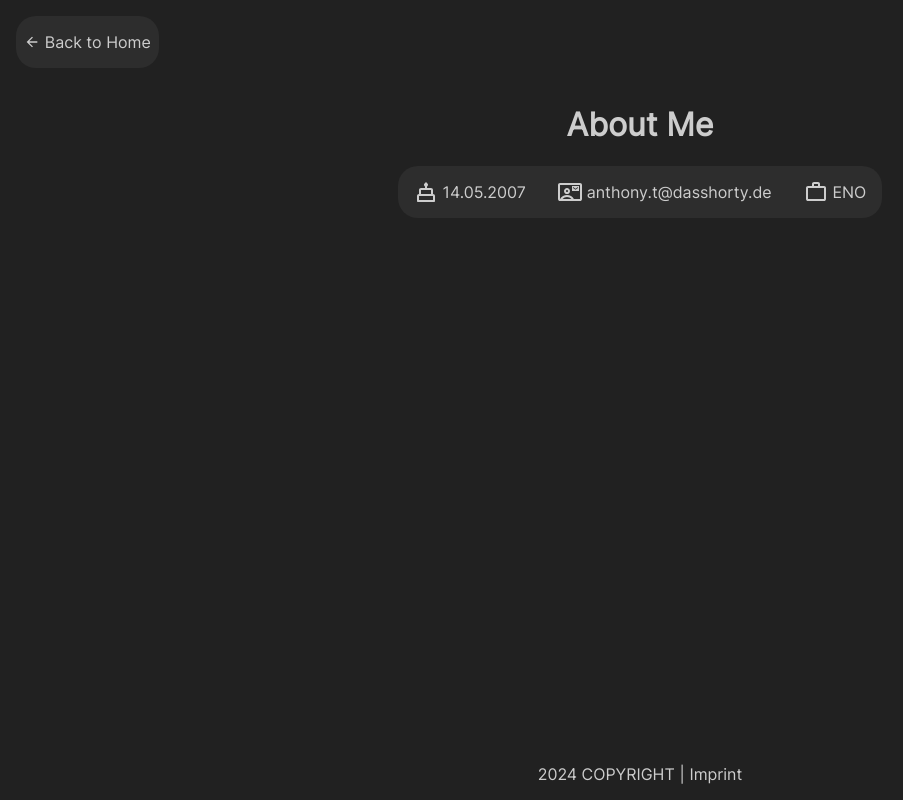
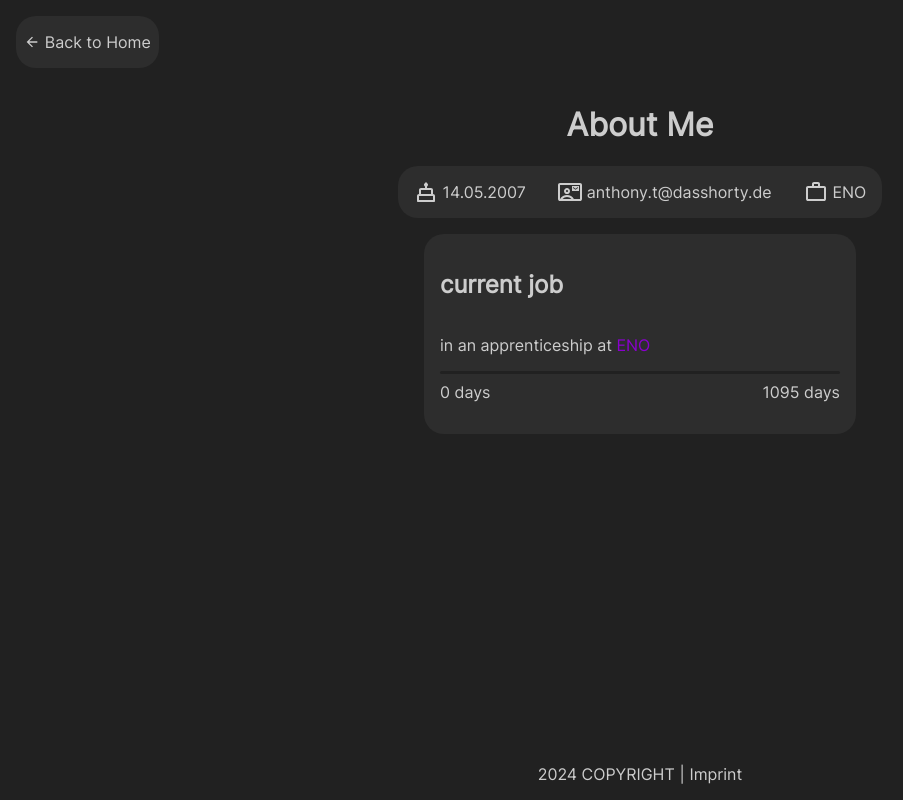
Before and after one commit to DasShorty/dashortyde, a plain HTML site: page about.html in a window 1280 px wide. Shown: the whole page, without its empty margins (0-903 px from the left). Drawn offline with Linux system fonts and the light colour scheme.

Commit message:
new updates

```diff
--- a/about.html
+++ b/about.html
@@ -8,6 +8,7 @@
     <link rel="icon" href="assets/logo-rounded.png">
     <link rel="stylesheet" href="css/footer.css">
     <script src="js/footer.js"></script>
+    <script src="js/about.js"></script>
 </head>
 <body>
 
@@ -42,7 +43,22 @@
         </div>
     </div>
 </div>
-
+<div class="about-long-info">
+    <div class="long-info-box">
+        <h2>current job</h2>
+        <div class="apprenticeship">
+            <p>in an apprenticeship at <a href="https://wirtschaft-goerlitz.de">ENO</a></p>
+            <div class="apprenticeship-bar">
+                <div id="apprenticeship-progress">
+                </div>
+            </div>
+            <div class="apprenticeship-bar-text">
+                <p><span id="apprenticeship-progress-text"></span> days</p>
+                <p><span id="apprenticeship-progress-total"></span> days</p>
+            </div>
+        </div>
+    </div>
+</div>
 <footer>
     <p id="footer-year"></p>
     <p class="footer-spacer">|</p>
--- a/css/about.css
+++ b/css/about.css
@@ -1,63 +1,3 @@
-
-#languages {
-    margin-top: 5rem;
-    display: grid;
-    grid-template-columns: auto auto auto;
-    gap: 2rem;
-}
-
-.lang-text {
-    display: flex;
-    justify-content: space-between;
-    align-items: center;
-}
-
-.loading-bar {
-    margin-top: 0.2rem;
-    width: 15rem;
-    height: 0.3rem;
-    background-color: var(--loading-bar-background);
-    border-radius: 3rem;
-}
-
-.loading-bar-content {
-    display: flex;
-    flex-direction: row;
-    align-items: center;
-    margin-top: -1rem;
-}
-
-.loading-bar-content p {
-    margin-left: 0.3rem;
-}
-
-.inner-bar {
-    animation: experienceBar ease-in-out 3s;
-    animation-duration: 3s;
-}
-
-@keyframes experienceBar {
-
-    0% {
-        width: 0;
-    }
-
-    100% {
-        width: 100%;
-    }
-
-}
-
-#java-bar, #javascript-bar, .inner-bar {
-    height: 100%;
-    border-radius: 3rem;
-    transition: 3s;
-}
-
-.inner-bar {
-    background-color: var(--inner-bar-background);
-}
-
 .nav-button {
     margin: 1rem;
 }
@@ -91,3 +31,46 @@
     width: 1.5rem;
     margin-right: 0.3rem;
 }
+
+.about-long-info {
+    display: flex;
+    flex-direction: row;
+    justify-content: center;
+    margin-left: 2rem;
+    margin-right: 2rem;
+    gap: 1rem;
+}
+
+.long-info-box {
+    background-color: var(--second-background-color);
+    padding: 1rem;
+    border-radius: 20px;
+}
+
+.apprenticeship {
+    display: flex;
+    flex-direction: column;
+}
+
+.apprenticeship-bar {
+    height: 0.2rem;
+    width: 25rem;
+    background-color: var(--background-color);
+    border-radius: 100px;
+}
+
+#apprenticeship-progress {
+    height: 100%;
+    background-color: var(--index-profile-color);
+    border-radius: 100px;
+}
+
+.apprenticeship-bar-text {
+    display: flex;
+    justify-content: space-between;
+    margin-top: -0.5rem;
+}
+
+.apprenticeship a {
+    color: var(--index-profile-color);
+}
--- /dev/null
+++ b/js/about.js
@@ -0,0 +1,41 @@
+document.addEventListener("DOMContentLoaded", () => {
+
+    const progressDiv = document.getElementById("apprenticeship-progress");
+    const startDate = new Date('2024-08-01');
+    const finishDate = new Date('2027-08-01');
+    const progress = calculateTotal(startDate, finishDate);
+
+    progressDiv.style.width = `${progress}%`;
+
+    const date = new Date();
+
+    let innerText = this.calculateDaysBetween(startDate, date);
+    if (innerText <= 0) {
+        innerText = 0;
+    }
+    document.getElementById("apprenticeship-progress-text").innerText = innerText;
+    document.getElementById("apprenticeship-progress-total").innerText = this.calculateDaysBetween(startDate, finishDate);
+
+});
+
+// Calculate the days until I finish my apprenticeship and block it until start
+function calculateTotal(start, finish) {
+    const currentDate = new Date();  // Current date can be dynamically set if needed
+
+    const totalDays = calculateDaysBetween(start, finish);
+    const daysCompleted = calculateDaysBetween(start, currentDate);
+
+    let progress = (daysCompleted / totalDays) * 100;
+
+    if (progress <= 0) {
+        return 0
+    }
+
+    return progress;
+}
+
+function calculateDaysBetween(start, finish) {
+    const millisecondsBetween = finish - start;
+    const millisecondsPerDay = 1000 * 60 * 60 * 24;
+    return millisecondsBetween / millisecondsPerDay;
+}
```
Also changed, not shown: index.html (+2 -2 lines).
